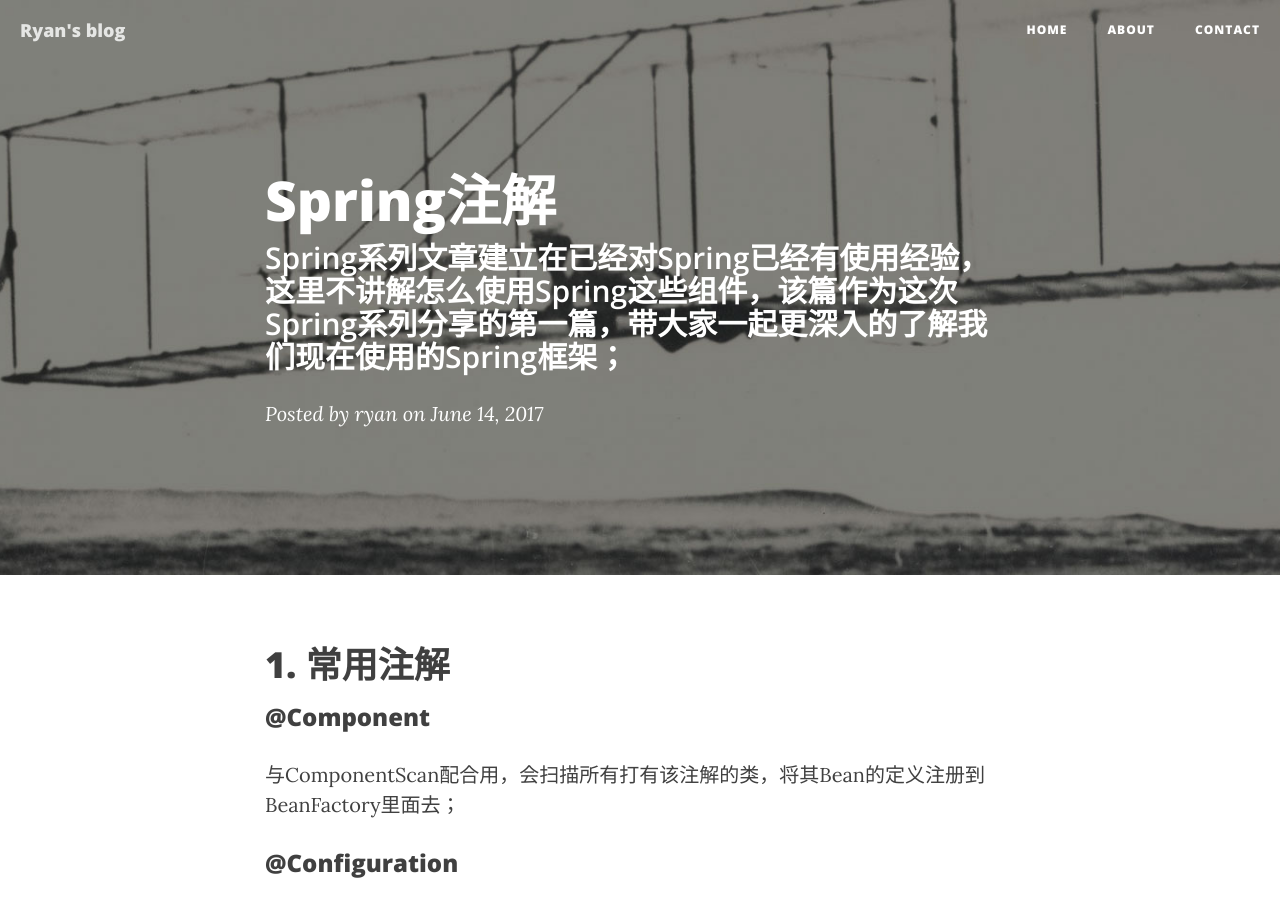
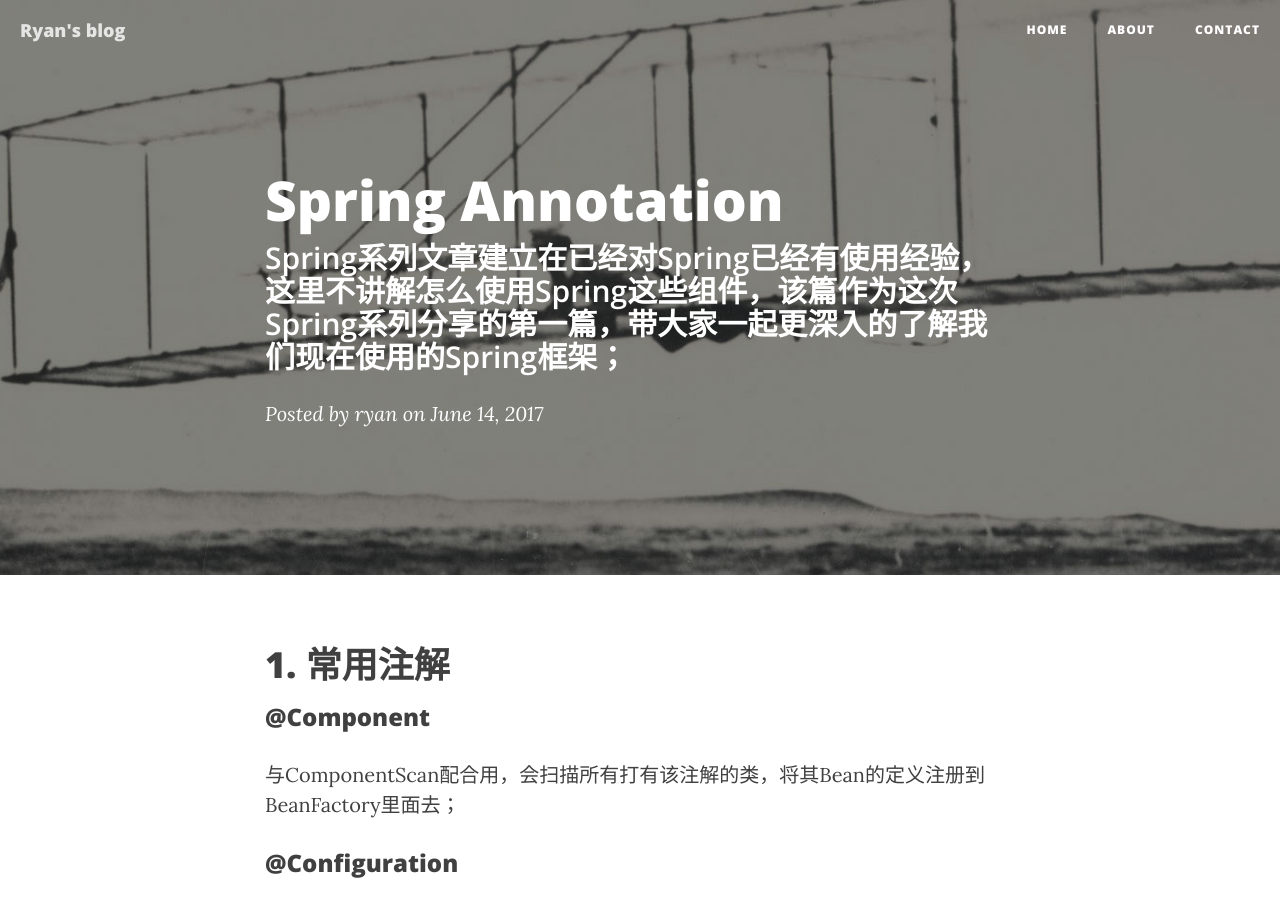
Before and after one commit to ryanwli/ryanwli.github.io, a Jekyll site: the page built from _posts/2017-06-14-spring-1.md, in a window 1280 px wide and 900 px high. Built offline with Jekyll 4.4.1, drawn with Linux system fonts in a browser that asks for light colours; nearby versions of some CDN libraries.

Commit message:
spring annotation

```diff
--- a/_posts/2017-06-14-spring-1.md
+++ b/_posts/2017-06-14-spring-1.md
@@ -1,6 +1,6 @@
 ---
 layout:     post
-title:      "Spring注解"
+title:      "Spring Annotation"
 subtitle:   "Spring系列文章建立在已经对Spring已经有使用经验，这里不讲解怎么使用Spring这些组件，该篇作为这次Spring系列分享的第一篇，带大家一起更深入的了解我们现在使用的Spring框架；"
 date: 2017-06-14 12:30:00
 author:     "ryan"
```
